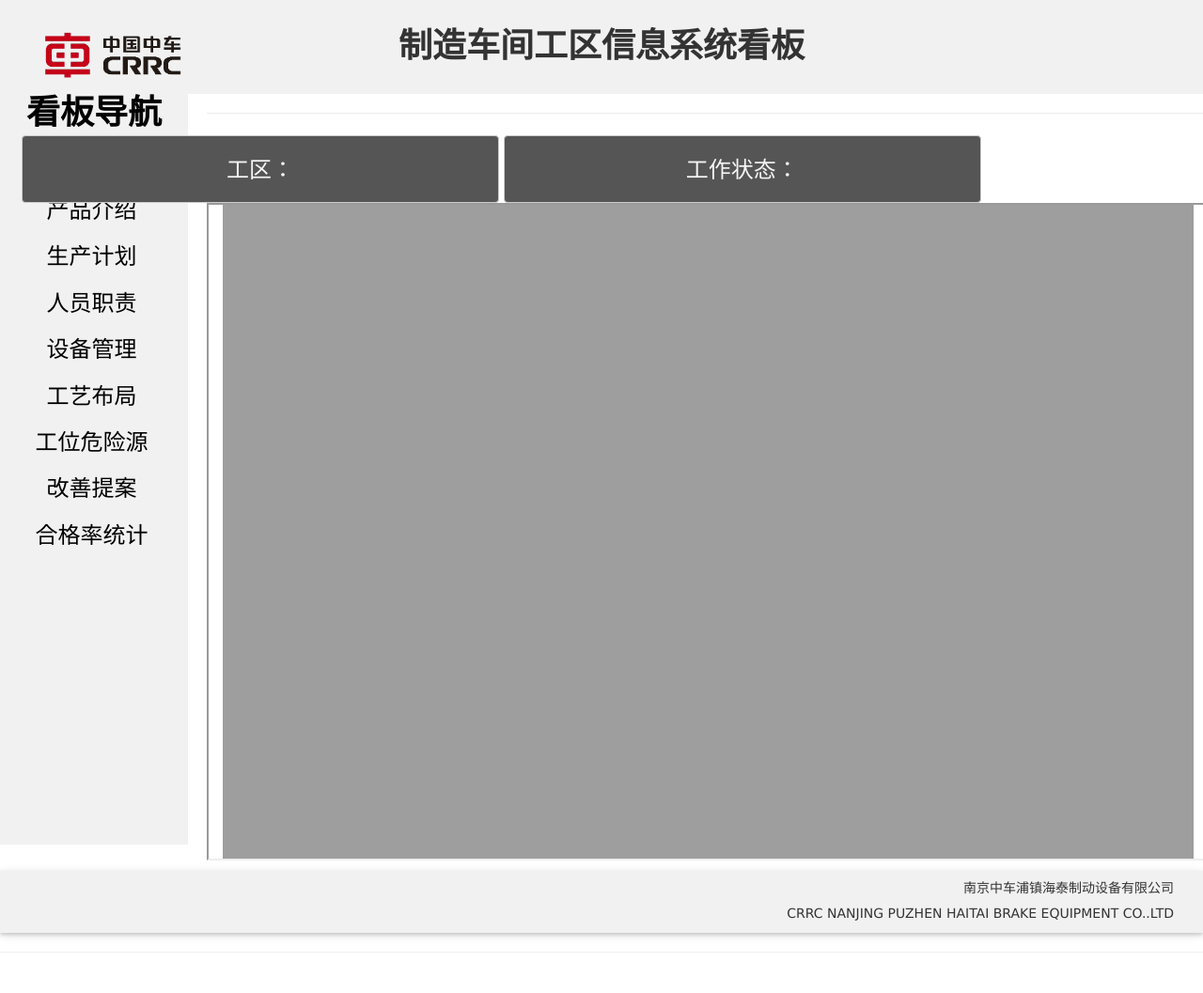
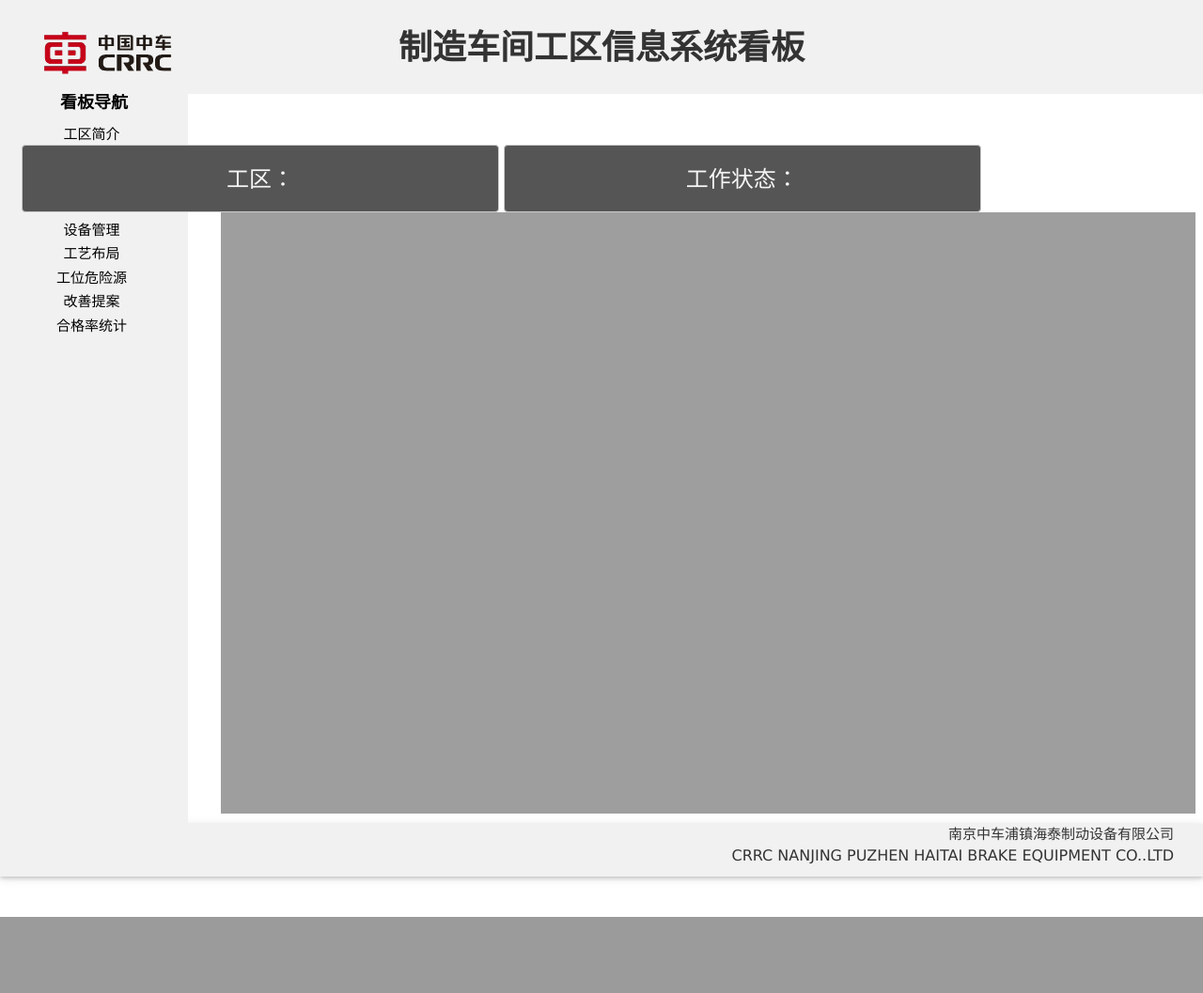
Before and after one commit to zcwcjj/kanban, a Django app: template kanban/screen/templates/frame.html in a window 1280 px wide. Shown: the whole page at 94% size. After the commit the page ends 976 px from the top, so only its background shows below. Run offline with Django 3.2, Linux system fonts and the light colour scheme; the template is opened without the code that fills it, so the values that code supplies are empty; some libraries are stand-ins or nearby versions.

Commit message:
moring start

```diff
--- a/kanban/screen/templates/frame.html
+++ b/kanban/screen/templates/frame.html
@@ -15,11 +15,13 @@
 {
   baseurl = "/screen/page/" + page.toString();
   $("#ifr").attr("src",baseurl);
+}
+</script>
+<script type="text/javascript" language="javascript">
+
+</script>
 
 
-}
-
-</script>
 <style>
 .btncon .btn-default {
   padding: 12px;
@@ -133,8 +135,8 @@
 </head>
 <body>
 <div class="w3-container top" style="height:100px;">
-<div class="col-lg-3"><img src="{{ STATIC_URL }}html/images/logo.PNG" height="80"></div>
-<h1 align="center" class="col-lg-6 STYLE2"><strong>制造车间工区信息系统看板</strong></h1>
+<div class="col-lg-3"><img src="{{ STATIC_URL }}html/images/logo.PNG" height="75px;"></div>
+<h1 align="center" class="col-lg-6"><strong>制造车间工区信息系统看板</strong></h1>
 </div>
 
 <div class="w3-col w3-slim" id="leftmenu" style="padding-top: 44px; display: none;">
@@ -142,22 +144,22 @@
 <div id="leftmenuinner" style="padding-top: 44px;">
 <div class="w3-light-grey" style="margin-top:55px; width:200px; height:800px;">
 <a href="javascript:void(0)" onClick="close_menu()" class="w3-closebtn w3-hide-large w3-large" style="padding:3px 12px;"></a>
-<h1 class="left" align="center"><span class="left_h2"><strong>看板导航</strong></span></h1>
-<a target="_top" href="javascript:void(0);" onClick="choose('1')"><div align="center" style="margin-right:20px;"><h3>工区简介</h3></div></a>
-<a target="_top" href="javascript:void(0);" onClick="choose('2')"><div align="center" style="margin-right:20px;"><h3>产品介绍</h3></div></a>
-<a target="_top" href="javascript:void(0);" onClick="choose('3')"><div align="center" style="margin-right:20px;"><h3>生产计划</h3></div></a>
-<a target="_top" href="javascript:void(0);" onClick="choose('4')"><div align="center" style="margin-right:20px;"><h3>人员职责</h3></div></a>
-<a target="_top" href="javascript:void(0);" onClick="choose('5')"><div align="center" style="margin-right:20px;"><h3>设备管理</h3></div></a>
-<a target="_top" href="javascript:void(0);" onClick="choose('6')"><div align="center" style="margin-right:20px;"><h3>工艺布局</h3></div></a>
-<a target="_top" href="javascript:void(0);" onClick="choose('7')"><div align="center" style="margin-right:20px;"><h3>工位危险源</h3></div></a>
-<a target="_top" href="javascript:void(0);" onClick="choose('8')"><div align="center" style="margin-right:20px;"><h3>改善提案</h3></div></a>
-<a target="_top" href="javascript:void(0);" onClick="choose('9')"><div align="center" style="margin-right:20px;"><h3>合格率统计</h3></div></a>
+<h5 class="left" align="center"><span class="left_h2"><strong>看板导航</strong></span></h5>
+<a target="_top" href="javascript:void(0);" onClick="choose('1')"><div align="center" style="margin-right:20px;">工区简介</div></a>
+<a target="_top" href="javascript:void(0);" onClick="choose('2')"><div align="center" style="margin-right:20px;">产品介绍</div></a>
+<a target="_top" href="javascript:void(0);" onClick="choose('3')"><div align="center" style="margin-right:20px;">生产计划</div></a>
+<a target="_top" href="javascript:void(0);" onClick="choose('4')"><div align="center" style="margin-right:20px;">人员职责</div></a>
+<a target="_top" href="javascript:void(0);" onClick="choose('5')"><div align="center" style="margin-right:20px;">设备管理</div></a>
+<a target="_top" href="javascript:void(0);" onClick="choose('6')"><div align="center" style="margin-right:20px;">工艺布局</div></a>
+<a target="_top" href="javascript:void(0);" onClick="choose('7')"><div align="center" style="margin-right:20px;">工位危险源</div></a>
+<a target="_top" href="javascript:void(0);" onClick="choose('8')"><div align="center" style="margin-right:20px;">改善提案</div></a>
+<a target="_top" href="javascript:void(0);" onClick="choose('9')"><div align="center" style="margin-right:20px;">合格率统计</div></a>
 
 
 
 <br><br></div></div></div>
 </div>
-<div class="col-lg-10" align="center">
+<div class="col-lg-10" align="center" style="margin-top:10px;">
 <div class="btncon">
 
 <a target="_blank" class="btn btn-default"><h3>工区：{{ model.name }}</h3></a>
@@ -165,24 +167,24 @@
 </div>
 
 <div class="Backstage-main">
-        <iframe name="ifr" id="ifr" src="/screen/page/3" class="col-lg-10" style="margin-left:220px; height:700px">
+        <iframe name="ifr" id="ifr" src="/screen/page/3" class="col-lg-10" scrolling=no  style="margin-left:220px; height:640px; border:0px;">
 		</iframe>
 </div>
 
 
 
-<hr>
+
 <div class="footer w3-container w3-white">
 <div class="w3-container w3-light-grey w3-padding" id="err_sent" style="display:none;"></div></div>
 <div class="w3-example" style="margin-top:10px;">
 <div class="col-lg-12" align="right">
-<h3 align="right" class="STYLE1">南京中车浦镇海泰制动设备有限公司</h3>
-<p align="right" class="STYLE1">CRRC NANJING PUZHEN HAITAI BRAKE EQUIPMENT CO..LTD</p>
+<div align="right">南京中车浦镇海泰制动设备有限公司</div>
+<p align="right" style="font-size:16px;">CRRC NANJING PUZHEN HAITAI BRAKE EQUIPMENT CO..LTD</p>
 
 
 </div>
 <div class="w3-row w3-center w3-small"></div></div>
-<hr>
+
 <br>
 <!--[if lt IE 9]>
 <script src="https://oss.maxcdn.com/libs/html5shiv/3.7.0/html5shiv.js"></script>
--- a/kanban/screen/templates/kanban04.html
+++ b/kanban/screen/templates/kanban04.html
@@ -205,7 +205,7 @@
           <p>统</p>
           <p>计</p></h3>
         </div></td>
-        <td class="col-lg-9" style="margin-top:10px; height:300px;" rowspan="7"><div align="center"><img src='{{ model.working_skill_radar.url }}'></div></td>
+        <td class="col-lg-9" style="margin-top:10px; height:300px;" rowspan="7"><div align="center"><img src='{{ model.working_skill_radar.url }}'width></div></td>
 
       </tr>
       <tr>
--- a/kanban/screen/templates/kanban09.html
+++ b/kanban/screen/templates/kanban09.html
@@ -153,8 +153,8 @@
     <thead>
 	<tbody>
 	 <tr>
-        <td class="col-lg-6" style="margin-top:10px; height:200px;" rowspan="7"><div align="center"></div></td>
-        <td class="col-lg-6" style="margin-top:10px; height:200px;" rowspan="7"><div align="center"></div></td>
+        <td class="col-lg-6" style="margin-top:10px; height:200px;" rowspan="7"><div align="center"><img src='{{ model.pass_rate.url }}' height="240px"></div></td>
+        <td class="col-lg-6" style="margin-top:10px; height:200px;" rowspan="7"><div align="center"><img src='{{ model.exception.url }}' height="240px"></div></td>
 
       </tr>
       <tr>
@@ -205,7 +205,7 @@
           <p>问</p>
           <p>题</p></h3>
         </div></td>
-        <td class="col-lg-9" style="margin-top:10px; height:200px;" rowspan="7"><div align="center"></div></td>
+        <td class="col-lg-9" style="margin-top:10px; height:200px;" rowspan="7"><div align="center"><img src='{{ model.typical_question.url }}'  height="240px"></div></td>
 
       </tr>
       <tr>
```
Also changed, not shown: kanban/screen/templates/kanban01.html (+7 -3 lines), kanban/screen/templates/kanban03.html (+12 -7 lines), kanban/screen/templates/kanban08.html (+4 -7 lines).
